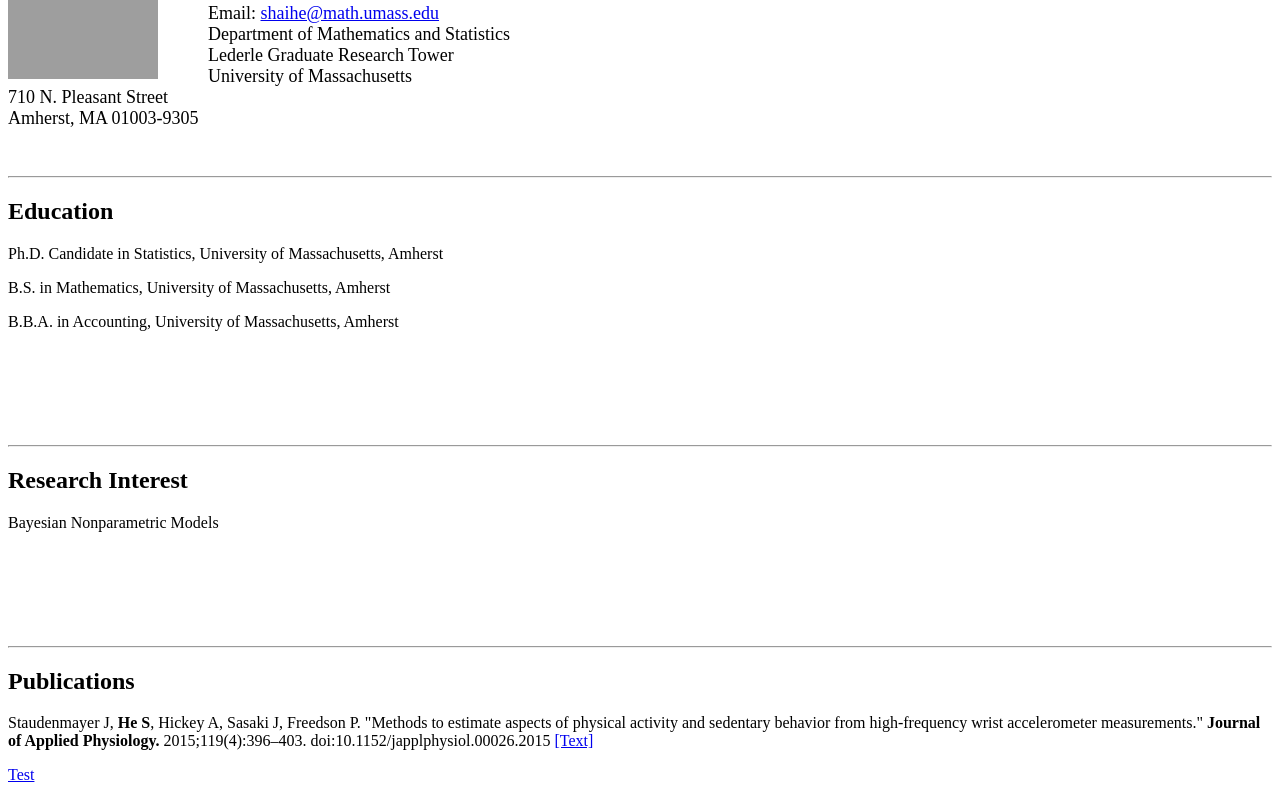
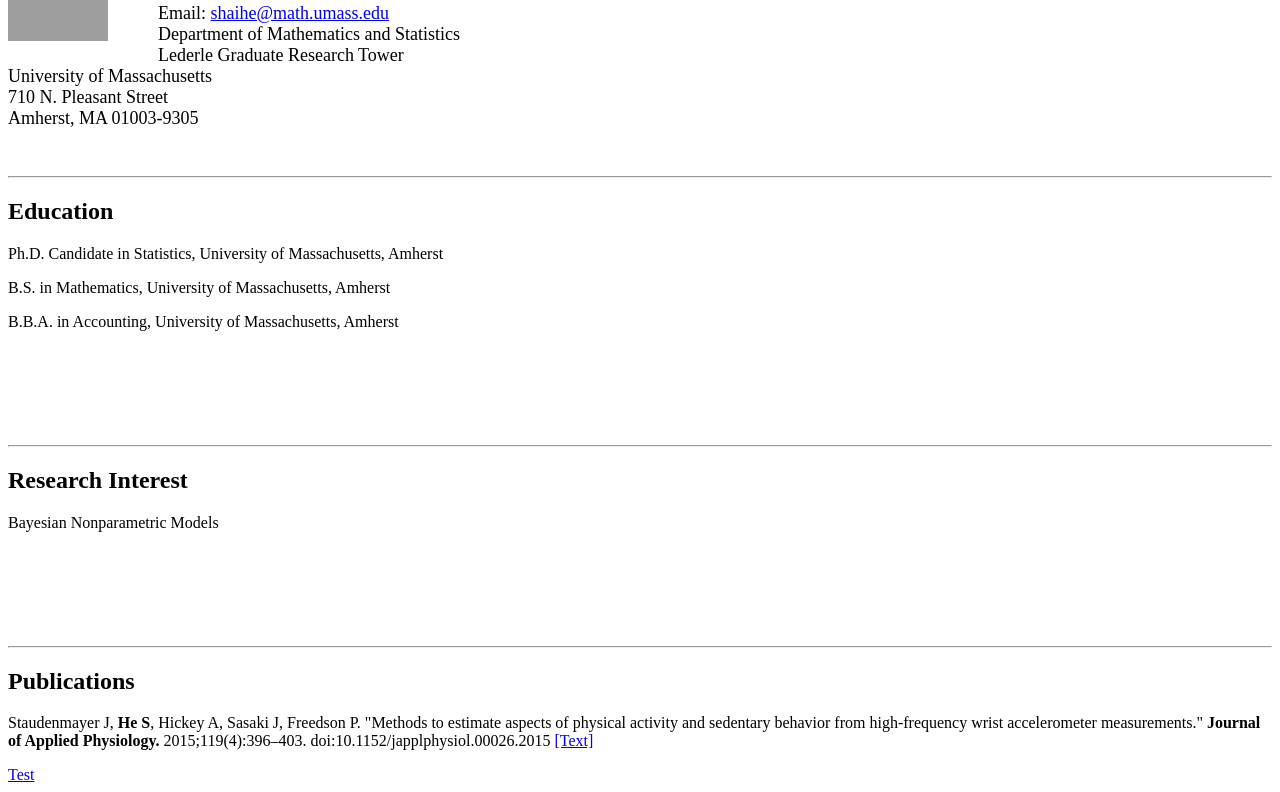
Before and after one commit to heshai/heshai.github.io, a plain HTML site: page index.html in a window 1280 px wide. Shown: the part 57-849 px from the top of the page. Drawn offline with Linux system fonts and the light colour scheme; grey boxes are pictures that could not be loaded.

```diff
--- a/index.html
+++ b/index.html
@@ -6,7 +6,7 @@
 <body>
 
 <!-- <h2>Shai He</h2>  -->
-<img src="she.JPG" alt="Self" style="float:left;margin-right:50px;margin-bottom:5px;margin-top:5px" width="150">
+<img src="she.JPG" alt="Self" style="float:left;margin-right:50px;margin-bottom:5px;margin-top:5px" width="100">
 <!-- Shai He -->
 <!-- 413-335-9420 -->
 <font size="4"><p>
```
